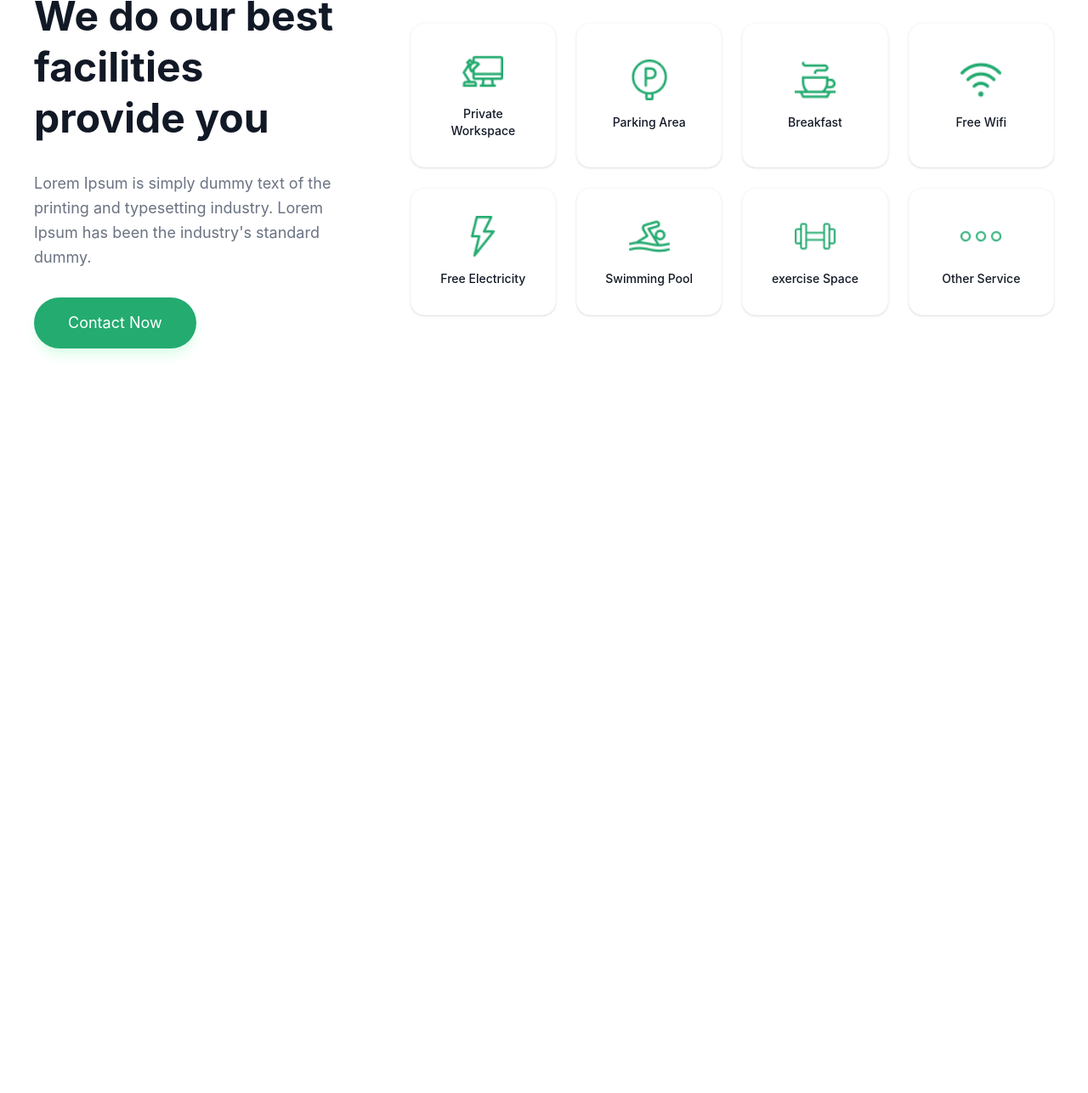
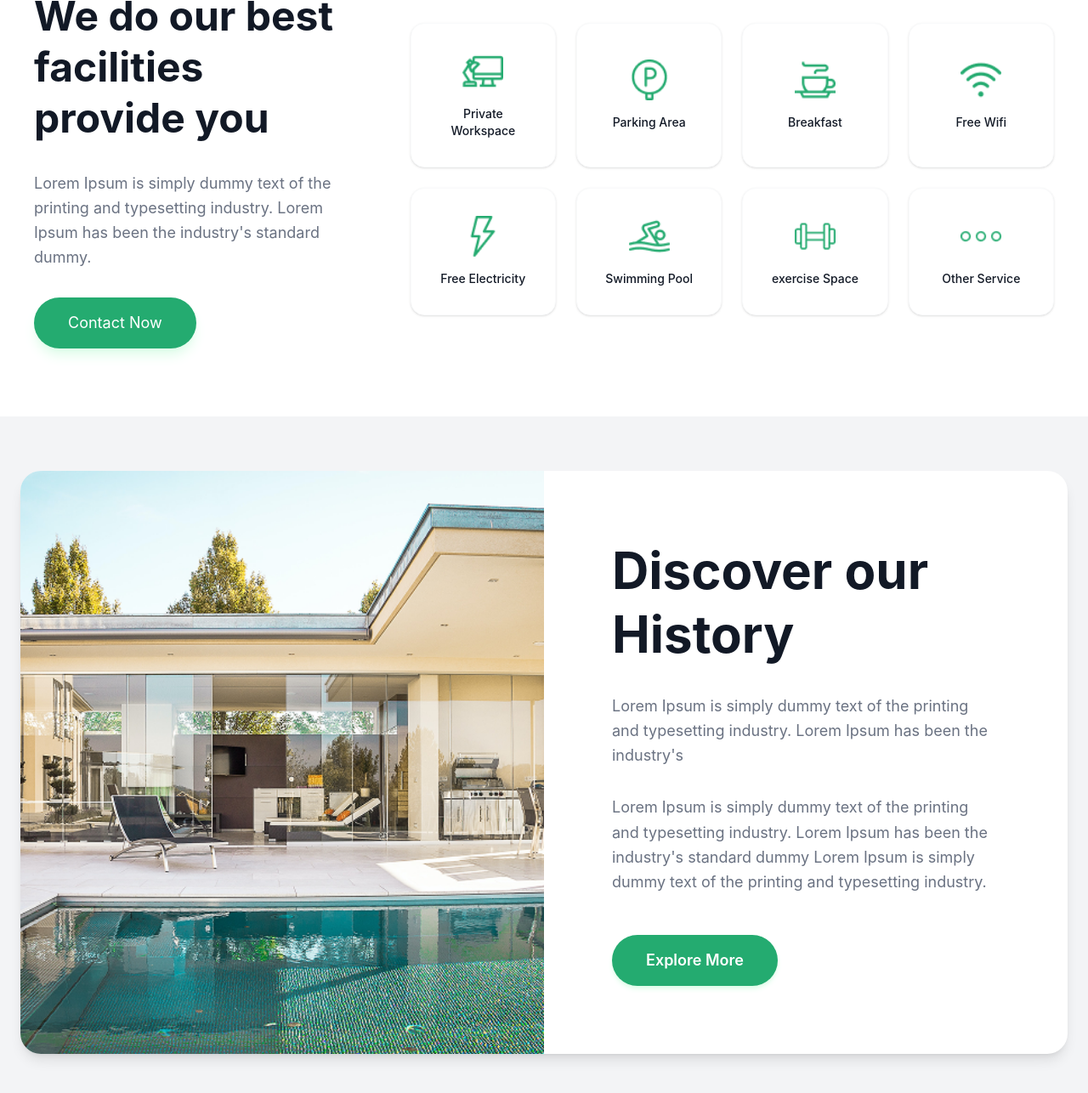
Before and after one commit to dilovar6666/practic, a website: page index.html in a window 1280 px wide. Shown: the part 1686-2972 px from the top of the page at 85% size. Before the commit the page ends 2176 px from the top, so only its background shows below. Drawn offline with nearby package versions, Linux system fonts and the light colour scheme; files that its build step writes are made by us from their sources.

Commit message:
add section3

```diff
--- a/index.html
+++ b/index.html
@@ -306,6 +306,43 @@
 
       </div>
    </section>
+
+
+<section class="bg-gray-100 py-16 px-6 font-sans max-w-[1300px] mx-auto ">
+  <div class="max-w-[1400px] mx-auto bg-white rounded-3xl shadow-lg flex items-stretch overflow-hidden">
+
+    <div class="w-1/2 shrink-0">
+      <img
+        src="./forimg/image (17).png"
+        alt="Discover our History"
+        class="w-full h-full object-cover object-center"
+      >
+    </div>
+
+    <div class="flex flex-col justify-center p-20 space-y-8">
+
+      <h2 class="text-[#121926] text-6xl font-bold leading-tight">
+        Discover our History
+      </h2>
+
+      <p class="text-gray-500 text-lg leading-relaxed">
+        Lorem Ipsum is simply dummy text of the printing and typesetting industry. Lorem Ipsum has been the industry's
+      </p>
+
+      <p class="text-gray-500 text-lg leading-relaxed">
+        Lorem Ipsum is simply dummy text of the printing and typesetting industry. Lorem Ipsum has been the industry's standard dummy Lorem Ipsum is simply dummy text of the printing and typesetting industry.
+      </p>
+
+      <div class="flex justify-start pt-4">
+        <button class="bg-[#24AB70] text-white px-10 py-4 rounded-full font-semibold text-lg  transition-all shadow-md shadow-green-100">
+          Explore More
+        </button>
+      </div>
+
+    </div>
+
+  </div>
+</section>
 </body>
 
 </html>
```
Also changed, not shown: forimg/image (17).png (added).
